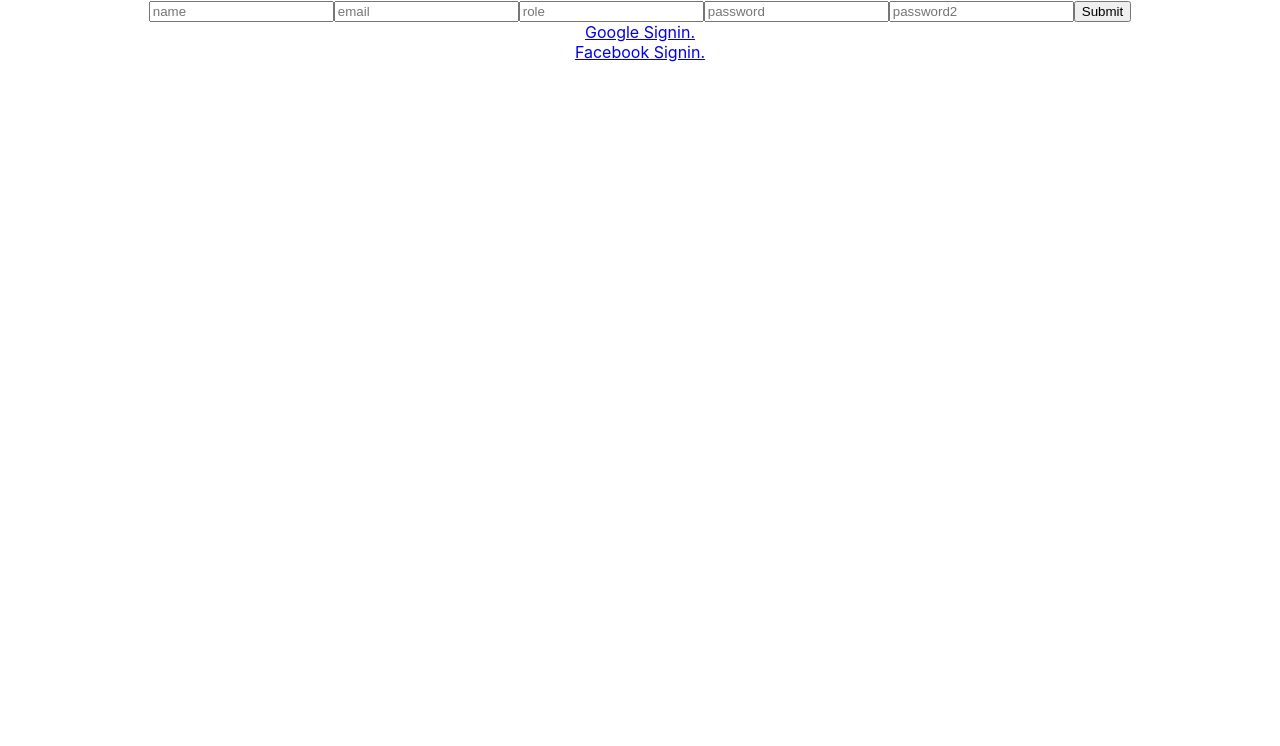
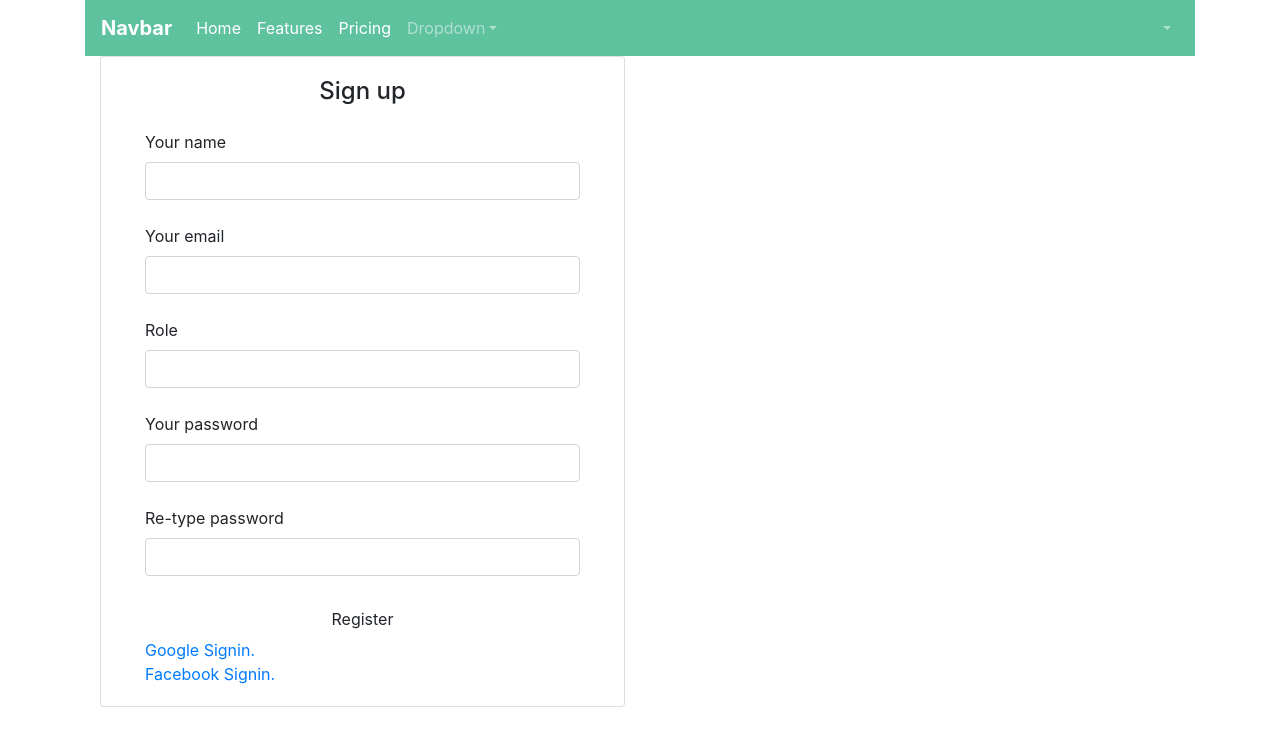
Before and after one commit to Fathma/blogFront, a React (Create React App) app: page /register in a window 1280 px wide. Shown: the top 746 px of the page. Built offline with nearby package versions, Linux system fonts and the light colour scheme.

Commit message:
used mdbreact

```diff
--- a/package.json
+++ b/package.json
@@ -4,7 +4,10 @@
   "private": true,
   "dependencies": {
     "axios": "^0.19.0",
+    "bootstrap": "^4.3.1",
+    "mdbreact": "^4.21.1",
     "react": "^16.10.2",
+    "react-bootstrap": "^1.0.0-beta.14",
     "react-dom": "^16.10.2",
     "react-router-dom": "^5.1.2",
     "react-scripts": "3.2.0"
--- a/src/App.js
+++ b/src/App.js
@@ -5,6 +5,9 @@ import Reg from './components/child/register'
 import Login from './components/child/login'
 import Profile from './components/child/profile'
 
+
+import { MDBContainer} from 'mdbreact'
+import Navb from "./components/child/nav"
 
 import{ BrowserRouter, Switch, Route} from 'react-router-dom'
 
@@ -14,7 +17,10 @@ class App extends Component {
 
   render(){
     return (
-      <BrowserRouter >
+      <MDBContainer >
+
+        <BrowserRouter >
+        <Navb />
         <Switch>
           <Route path="/list" exact component={List} />
           <Route path="/register" exact component={Reg} />
@@ -22,6 +28,10 @@ class App extends Component {
           <Route path="/profile" exact component={Profile} />
         </Switch>
       </BrowserRouter>
+
+      </MDBContainer>
+
+
     );
   }
 
--- a/src/components/child/login.js
+++ b/src/components/child/login.js
@@ -1,11 +1,15 @@
 import React from 'react'
-import {Component} from 'react'
+import { Component } from 'react'
 import axios from 'axios'
 
-import '../../App.css';
+import { MDBContainer, MDBRow, MDBCol, MDBInput, MDBBtn, MDBCard, MDBCardBody, MDBModalFooter, MDBIcon } from 'mdbreact'
+
+
+import '../../App.css'
+
 
 class Login extends Component {
-    constructor(props){
+    constructor(props) {
         super(props)
 
         this.state = {
@@ -16,30 +20,80 @@ class Login extends Component {
         this.submit = this.submit.bind(this)
     }
 
-    change(e){
+    change(e) {
         this.setState({
-            [e.target.name] : e.target.value
+            [e.target.name]: e.target.value
 
         })
     }
 
-    submit(e){
+    submit(e) {
         e.preventDefault()
         axios.post('/user/login', { email: this.state.email, password: this.state.password }).then(res => {
-            localStorage.setItem('jwt', res.data)})
+            localStorage.setItem('jwt', res.data)
+        })
     }
 
-  render(){
+    render() {
         return (
-        <div className="App">
-            <form onSubmit={ e => this.submit(e)}>
-                <input type="text" name="email" onChange = { e => this.change(e) } value={this.state.email} />
-                <input type="password"  name="password" onChange = { e => this.change(e) } value={this.state.password}/>
-                <button type="submit">Submit</button>
+            // <div className="App">
+            //     <form onSubmit={ e => this.submit(e)}>
+            //         <input type="text" name="email" onChange = { e => this.change(e) } value={this.state.email} />
+            //         <input type="password"  name="password" onChange = { e => this.change(e) } value={this.state.password}/>
+            //         <button type="submit">Submit</button>
+            //     </form>
+            //     <a href="http://localhost:5000/user/google" >Login using Google.</a> <br></br>
+            //     <a href="http://localhost:5000/user/facebook" >Login using Facebook</a>
+            // </div>
+            <MDBContainer>
+                <MDBRow>
+                    <MDBCol md="6">
+                        <MDBCard style={{ align: "center" }}>
+                            <MDBCardBody className="mx-4">
+                                <form onSubmit={e => this.submit(e)} >
+                                    <p className="h5 text-center mb-4">Sign in</p>
+                                    <div className="grey-text">
+                                        <MDBInput
+                                            label="Type your email"
+                                            onChange={e => this.change(e)}
+                                            value={this.state.email}
+                                            name="email"
+                                            icon="envelope"
+                                            group
+                                            type="email"
+                                            validate
+                                            error="wrong"
+                                            success="right"
+                                        />
+                                        <MDBInput
+                                            label="Type your password"
+                                            onChange={e => this.change(e)}
+                                            value={this.state.password}
+                                            type="password"
+                                            name="password"
+                                            icon="lock"
+                                            group
+                                            type="password"
+                                            validate
+                                        />
+                                    </div>
+                                    <div className="text-center mt-4">
+                                        <MDBBtn color="unique" type="submit">Login</MDBBtn>
+                                    </div>
                                 </form>
                                 <a href="http://localhost:5000/user/google" >Login using Google.</a> <br></br>
                                 <a href="http://localhost:5000/user/facebook" >Login using Facebook</a>
-        </div>
+                            </MDBCardBody>
+                            <MDBModalFooter className="mx-5 pt-3 mb-1">
+                                <p className="font-small grey-text d-flex justify-content-end">
+                                    Not a member?
+                                    <a href="http://localhost:3000/register" className="blue-text ml-1">Sign Up</a>
+                                </p>
+                            </MDBModalFooter>
+                        </MDBCard>
+                    </MDBCol>
+                </MDBRow>
+            </MDBContainer>
         );
     }
 
--- /dev/null
+++ b/src/components/child/nav.js
@@ -0,0 +1,87 @@
+
+
+import React from 'react'
+import {Component} from 'react'
+import axios from 'axios'
+import { MDBDropdown,MDBCollapse,MDBNavbarToggler,MDBNavbarBrand,MDBNavbar, MDBNavLink, MDBNavbarNav, MDBNavItem, MDBDropdownItem, MDBDropdownToggle, MDBDropdownMenu, MDBIcon  } from 'mdbreact'
+
+
+import '../../App.css'
+
+
+class Navb extends Component {
+    state = {
+        isOpen: false
+      };
+
+      toggleCollapse = () => {
+        this.setState({ isOpen: !this.state.isOpen });
+      }
+
+  render(){
+    return (
+
+      <MDBNavbar style={{backgroundColor:"#5fc29f"}} dark expand="md">
+        <MDBNavbarBrand>
+          <strong className="white-text">Navbar</strong>
+        </MDBNavbarBrand>
+        <MDBNavbarToggler onClick={this.toggleCollapse} />
+        <MDBCollapse id="navbarCollapse3" isOpen={this.state.isOpen} navbar>
+          <MDBNavbarNav left>
+            <MDBNavItem active>
+              <MDBNavLink to="#!">Home</MDBNavLink>
+            </MDBNavItem>
+            <MDBNavItem>
+              <MDBNavLink to="#!">Features</MDBNavLink>
+            </MDBNavItem>
+            <MDBNavItem>
+              <MDBNavLink to="#!">Pricing</MDBNavLink>
+            </MDBNavItem>
+            <MDBNavItem>
+              <MDBDropdown>
+                <MDBDropdownToggle nav caret>
+                  <div className="d-none d-md-inline">Dropdown</div>
+                </MDBDropdownToggle>
+                <MDBDropdownMenu className="dropdown-default">
+                  <MDBDropdownItem href="#!">Action</MDBDropdownItem>
+                  <MDBDropdownItem href="#!">Another Action</MDBDropdownItem>
+                  <MDBDropdownItem href="#!">Something else here</MDBDropdownItem>
+                  <MDBDropdownItem href="#!">Something else here</MDBDropdownItem>
+                </MDBDropdownMenu>
+              </MDBDropdown>
+            </MDBNavItem>
+          </MDBNavbarNav>
+          <MDBNavbarNav right>
+            <MDBNavItem>
+              <MDBNavLink className="waves-effect waves-light" to="#!">
+                <MDBIcon fab icon="twitter" />
+              </MDBNavLink>
+            </MDBNavItem>
+            <MDBNavItem>
+              <MDBNavLink className="waves-effect waves-light" to="#!">
+                <MDBIcon fab icon="google-plus-g" />
+              </MDBNavLink>
+            </MDBNavItem>
+            <MDBNavItem>
+              <MDBDropdown>
+                <MDBDropdownToggle nav caret>
+                  <MDBIcon icon="user" />
+                </MDBDropdownToggle>
+                <MDBDropdownMenu className="dropdown-default">
+                  <MDBDropdownItem href="#!">Action</MDBDropdownItem>
+                  <MDBDropdownItem href="#!">Another Action</MDBDropdownItem>
+                  <MDBDropdownItem href="#!">Something else here</MDBDropdownItem>
+                  <MDBDropdownItem href="#!">Something else here</MDBDropdownItem>
+                </MDBDropdownMenu>
+              </MDBDropdown>
+            </MDBNavItem>
+          </MDBNavbarNav>
+        </MDBCollapse>
+      </MDBNavbar>
+
+    )
+  }
+
+}
+
+export default Navb;
--- a/src/components/child/register.js
+++ b/src/components/child/register.js
@@ -1,24 +1,102 @@
 import React from 'react';
-import {Component} from 'react';
+import { Component } from 'react';
+import { MDBContainer, MDBRow, MDBCol, MDBCard, MDBBtn, MDBCardBody } from 'mdbreact'
+
 
 import '../../App.css';
 
 class Reg extends Component {
 
-  render(){
+  render() {
     return (
-      <div className="App">
-       <form action="/user/register" method="POST">
-           <input name="name" placeholder="name"/>
-           <input name="email" placeholder="email"/>
-           <input name="role" placeholder="role"/>
-           <input name="password" placeholder="password"/>
-           <input name="password2" placeholder="password2"/>
-           <button type="submit">Submit</button>
-       </form>
-       <a href="http://localhost:5000/user/google" >Google Signin.</a> <br></br>
-       <a href="http://localhost:5000/user/facebook" >Facebook Signin.</a>
-      </div>
+      // <div className="App">
+      //  <form action="/user/register" method="POST">
+      //      <input name="name" placeholder="name"/>
+      //      <input name="email" placeholder="email"/>
+      //      <input name="role" placeholder="role"/>
+      //      <input name="password" placeholder="password"/>
+      //      <input name="password2" placeholder="password2"/>
+      //      <button type="submit">Submit</button>
+      //  </form>
+      //  <a href="http://localhost:5000/user/google" >Google Signin.</a> <br></br>
+      //  <a href="http://localhost:5000/user/facebook" >Facebook Signin.</a>
+      // </div>
+      <MDBContainer>
+        <MDBRow>
+          <MDBCol md="6">
+            <MDBCard style={{ align: "center" }}>
+              <MDBCardBody className="mx-4">
+                <form action="/user/register" method="POST">
+                  <p className="h4 text-center mb-4">Sign up</p>
+                  <label htmlFor="defaultFormRegisterNameEx" className="grey-text">
+                    Your name
+                  </label>
+                  <input
+                    type="text"
+                    name="name"
+                    id="name"
+                    className="form-control"
+                  />
+                  <br />
+                  <label htmlFor="defaultFormRegisterEmailEx" className="grey-text">
+                    Your email
+                  </label>
+                  <input
+                    type="email"
+                    name="email"
+                    id="email"
+                    className="form-control"
+                  />
+                  <br />
+                  <label
+                    htmlFor="defaultFormRegisterConfirmEx"
+                    className="grey-text"
+                  >
+                    Role
+                  </label>
+                  <input
+                    type="text"
+                    name="role"
+                    id="role"
+                    className="form-control"
+                  />
+                  <br />
+                  <label
+                    htmlFor="defaultFormRegisterPasswordEx"
+                    className="grey-text"
+                  >
+                    Your password
+                  </label>
+                  <input
+                    type="password"
+                    name="password"
+                    id="password"
+                    className="form-control"
+                  />
+                  <br />
+                  <label
+                    htmlFor="defaultFormRegisterPasswordEx"
+                    className="grey-text"
+                  >
+                    Re-type password
+                  </label>
+                  <input
+                    type="password"
+                    name="password2"
+                    id="password2"
+                    className="form-control"
+                  />
+                  <div className="text-center mt-4">
+                    <MDBBtn color="unique" type="submit">Register</MDBBtn>
+                  </div>
+                </form>
+                <a href="http://localhost:5000/user/google" >Google Signin.</a> <br></br>
+                <a href="http://localhost:5000/user/facebook" >Facebook Signin.</a>
+              </MDBCardBody>
+            </MDBCard>
+          </MDBCol>
+        </MDBRow>
+      </MDBContainer>
     )
   }
 
--- a/src/index.js
+++ b/src/index.js
@@ -2,7 +2,11 @@ import React from 'react';
 import ReactDOM from 'react-dom';
 import './index.css';
 import App from './App';
-import * as serviceWorker from './serviceWorker';
+import * as serviceWorker from './serviceWorker'
+
+
+import 'bootstrap/dist/css/bootstrap.min.css';
+
 
 ReactDOM.render(<App />, document.getElementById('root'));
 
```
Also changed, not shown: 1 other file (tests, documents, lock files or other folders). Lines whose indentation alone changed are shown as unchanged.
